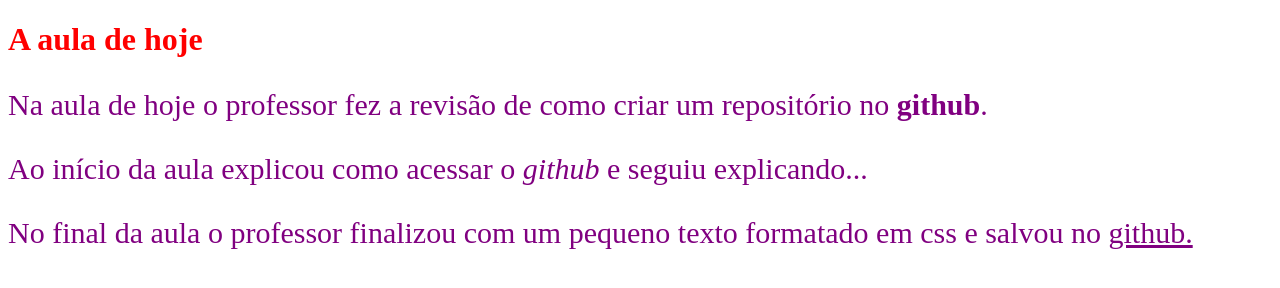
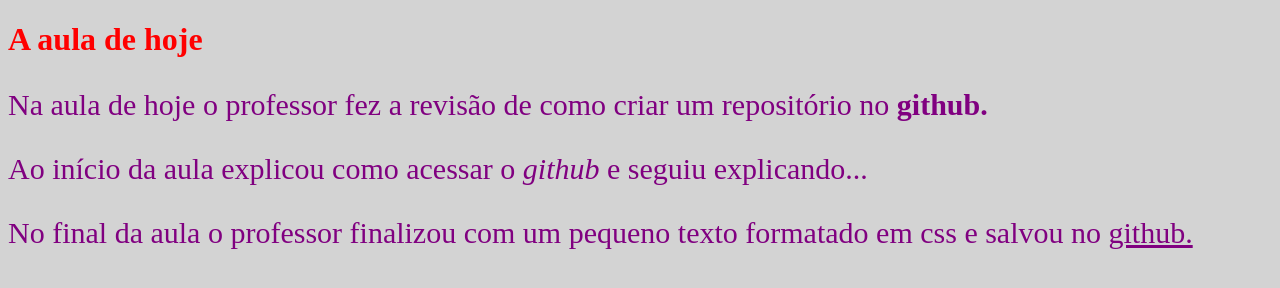
Before and after one commit to Taciano1/1C-Resumo-da-aula, a plain HTML site: page index.html in a window 1280 px wide. Drawn offline with Linux system fonts and the light colour scheme; a script that the page names is missing.

Commit message:
Add files via upload

```diff
--- a/index.html
+++ b/index.html
@@ -8,10 +8,12 @@
     <link rel="stylesheet" type="text/css" media="screen" href="style.css">
     <script src="main.js"></script>
 </head>
+
 <body>
    <h1>A aula de hoje</h1>
-   <p> Na aula de hoje o professor fez a revisão de como criar um repositório no <b>github</b>. </p>
+   <p> Na aula de hoje o professor fez a revisão de como criar um repositório no <b>github.</b></p>
    <p> Ao início da aula explicou como acessar o <i>github</i> e seguiu explicando... </p>
-   <p> No final da aula o professor finalizou com um pequeno texto formatado em css e salvou no <u> github. </u></p>
+   <p> No final da aula o professor finalizou com um pequeno texto formatado em css e salvou no <u>github.</u></p>
 </body>
+
 </html>
--- a/style.css
+++ b/style.css
@@ -1,3 +1,7 @@
+body {
+   background-color: lightgray;
+}
+
 h1 {
    color: red;
 }
```
